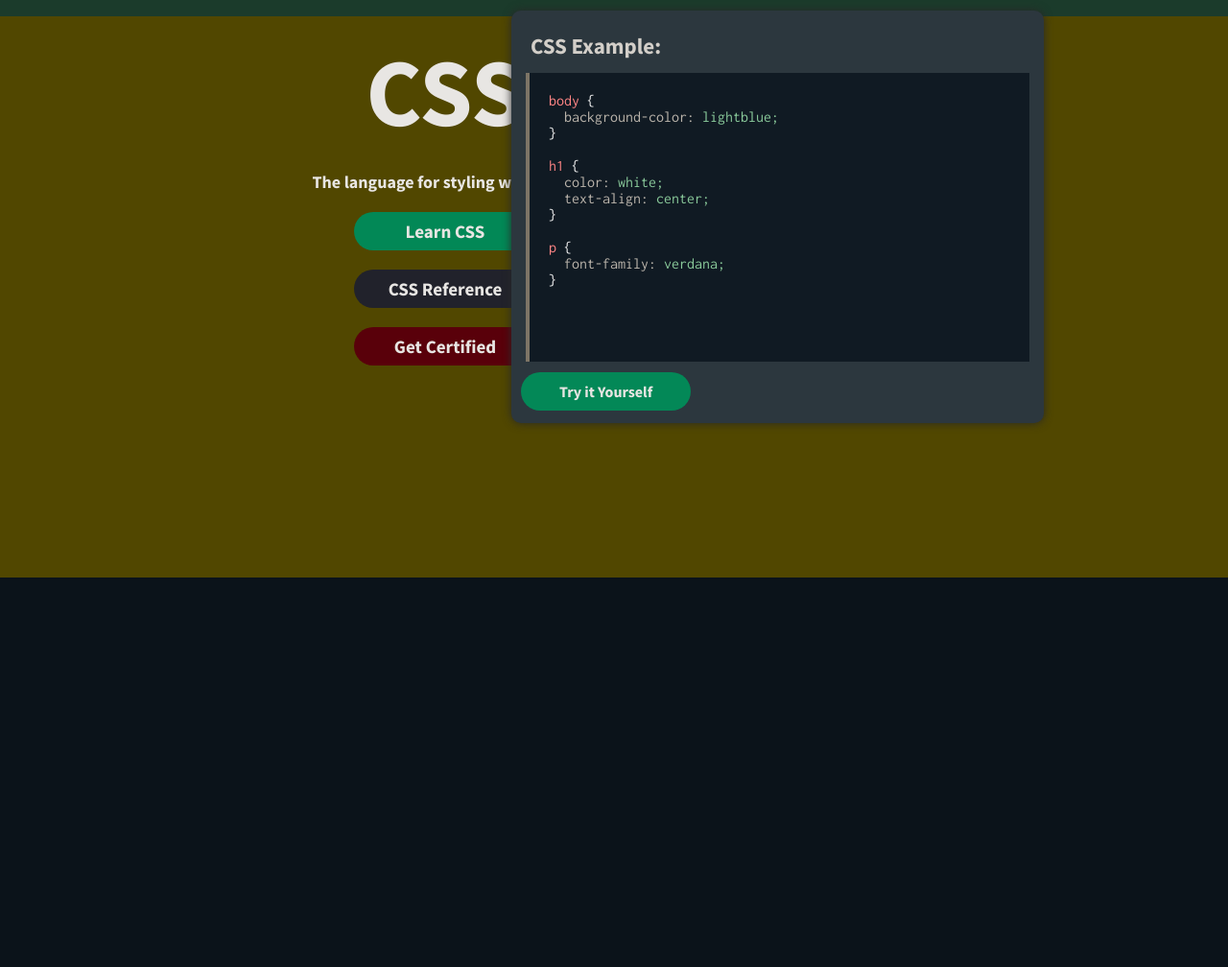
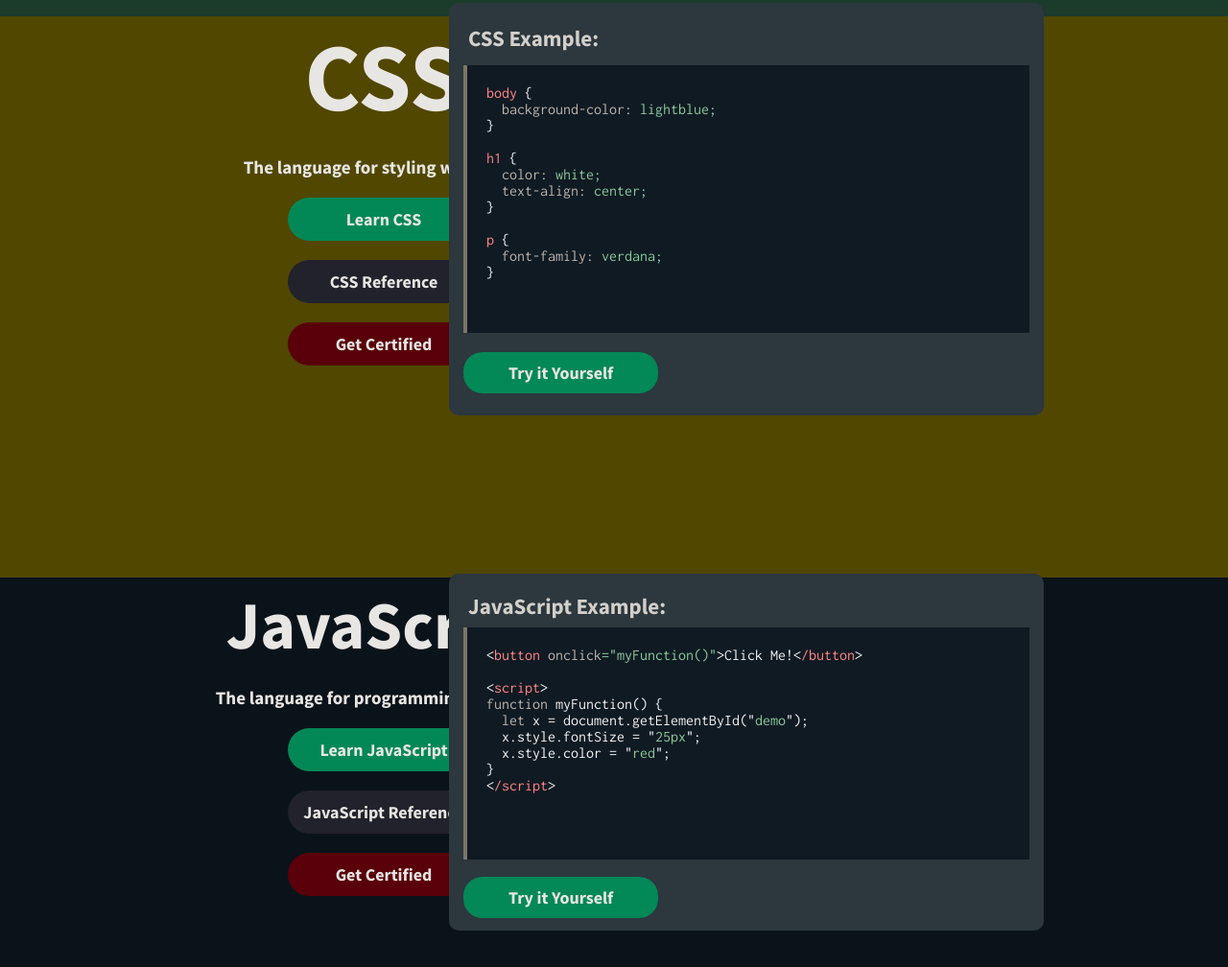
Before and after one commit to zhiuxr/w3schools-page, a plain HTML site: page index.html in a window 1280 px wide. Shown: the part 1172-2180 px from the top of the page at 96% size. Drawn offline with Linux system fonts and the light colour scheme.

Commit message:
add JavaScript section and change css

```diff
--- a/index.html
+++ b/index.html
@@ -130,7 +130,37 @@
         </div>
         <!-- section javascript-->
         <div class="javascript">
-
+            <div class="left">
+                <div class="child">
+                     <h1>JavaScript</h1>
+                    <p>The language for programming web pages
+                    </p>
+                    <ul>
+                        <li><a class="a1" href="">Learn JavaScript</a></li>
+                        <li><a class="a2" href="">JavaScript Reference</a></li>
+                        <li><a class="a3" href="">Get Certified</a></li>
+                    </ul>
+                </div>
+            </div>
+            <div class="right">
+                <div class="example">
+                    <div class="h2"><h3>JavaScript Example:</h3></div>
+                    <div class="course">
+                        <div class="source-code">
+                            &lt;<span style="color:#ff8585;">button</span><span style="color:#b9b3aa;"> onclick</span><span style="color:#89c99a;">=</span><span style="color:#89c99a;">&quot;myFunction()&quot;</span>&gt;Click Me!&lt;<span style="color:#ff8585;">/button</span>&gt;<br><br>
+                            &lt;<span style="color:#ff8585">script</span>&gt;<br>
+                            <span style="color:#b9b3aa">function</span> myFunction() {<br>
+                            &nbsp;<span style="color:#b9b3aa"> let</span> x = document.getElementById(&quot;<span style="color:#89c99a">demo</span>&quot;);<br>
+                            &nbsp; x.style.fontSize = &quot;<span style="color:#89c99a">25px</span>&quot;; <br>
+                            &nbsp; x.style.color = &quot;<span style="color:#89c99a">red</span>&quot;; <br>}<br>
+                            &lt;<span style="color:#ff8585">/script</span>&gt;
+                        </div>
+                    </div>
+                    <div class="a">
+                        <a href="">Try it Yourself</a>
+                    </div>
+                </div>
+            </div>
         </div>
         <!--section python-->
         <div class="python">
--- a/style.css
+++ b/style.css
@@ -139,6 +139,7 @@ body {
     border-radius: 0 30px 30px 0;
     cursor: pointer;
     outline: none;
+    border-left: 3px solid #04aa6d;
 }
 .page1 a {
     font-weight: bold;
@@ -163,9 +164,8 @@ body {
     right: 30%;
     bottom: 15%;
     height: 430px;
-    width: 555px;
+    width: 620px;
     background-color: #2C373E;
-    box-shadow: 0 0 10px rgb(40, 40, 40);
     border-radius: 10px;
     font-weight: 500;
 }
@@ -182,7 +182,7 @@ body {
 }
 .html .right .example .course {
     bottom: 0;
-    height: 70%;
+    height: 65%;
     margin: 0 15px;
     background-color: #101A23;
     border-left: 4px solid #7D7566 ;
@@ -194,17 +194,20 @@ body {
 }
 .a {
     position: absolute;
-    bottom: 13px;
-    left: 10px;
+    bottom: 23px;
+    left: 15px;
     background-color: #038857;
     border-radius: 20px;
 }
 .a a {
     display: flex;
-    font-size: 16px;
-    padding: 10px 40px;
+    font-size: 18px;
+    padding: 10px 47px;
     text-decoration: none;
     color: #E8E6E3;
+}
+.a:hover {
+    background-color: #047A4E;
 }
 .html .left {
     position: absolute;
@@ -214,7 +217,7 @@ body {
 }
 .html .left .child {
     position: absolute;
-    left: 45%;
+    left: 35%;
     bottom: 15%;
     width: 55%;
     right: 0;
@@ -228,7 +231,7 @@ body {
 }
 .html .left p {
     color: #E8E6E3;
-    font-size: 18px;
+    font-size: 19px;
     padding-top: 20px;
     font-weight: 500;
 }
@@ -240,14 +243,13 @@ body {
     margin: 20px 0;
 }
 .html .left .child a {
-    width: 190px;
+    width: 200px;
     border-radius: 60px;
     margin: auto;
     text-decoration: none;
     color: #E8E6E3;
-    padding: 8px 0;
-    font-size: 19px;
-    font-weight:500;
+    padding: 11px 0;
+    font-size: 18px;
 }
 .html .left .child .a1 {
     background-color: #028856;
@@ -286,11 +288,10 @@ body {
 .css .right .example {
     position: absolute;
     right: 30%;
-    bottom: 47%;
+    bottom: 48%;
     height: 430px;
-    width: 555px;
+    width: 620px;
     background-color: #2C373E;
-    box-shadow: 0 0 10px rgb(40, 40, 40);
     border-radius: 10px;
     font-weight: 500;
 }
@@ -307,7 +308,7 @@ body {
 }
 .css .right .example .course {
     bottom: 0;
-    height: 70%;
+    height: 65%;
     margin: 0 15px;
     background-color: #101A23;
     border-left: 4px solid #7D7566 ;
@@ -319,17 +320,20 @@ body {
 }
 .css .a {
     position: absolute;
-    bottom: 13px;
-    left: 10px;
+    bottom: 23px;
+    left: 15px;
     background-color: #038857;
     border-radius: 20px;
 }
 .css .a a {
     display: flex;
-    font-size: 16px;
-    padding: 10px 40px;
+    font-size: 18px;
+    padding: 10px 47px;
     text-decoration: none;
     color: #E8E6E3;
+}
+.a:hover {
+    background-color: #047A4E;
 }
 .css .left {
     position: absolute;
@@ -339,7 +343,7 @@ body {
 }
 .css .left .child {
     position: absolute;
-    left: 45%;
+    left: 35%;
     bottom: 52%;
     width: 55%;
     right: 0;
@@ -348,12 +352,11 @@ body {
 .css .left h1 {
     color: #E8E6E3;
     font-size: 100px;
-    padding-top: 105px;
     font-weight: 500;
 }
 .css .left p {
     color: #E8E6E3;
-    font-size: 18px;
+    font-size: 19px;
     padding-top: 20px;
     font-weight: 500;
 }
@@ -365,14 +368,13 @@ body {
     margin: 20px 0;
 }
 .css .left .child a {
-    width: 190px;
+    width: 200px;
     border-radius: 60px;
     margin: auto;
     text-decoration: none;
     color: #E8E6E3;
-    padding: 8px 0;
-    font-size: 19px;
-    font-weight:500;
+    padding: 11px 0;
+    font-size: 18px;
 }
 .css .left .child .a1 {
     background-color: #028856;
@@ -396,6 +398,121 @@ body {
     height: 525px;
     background-color: #0B131A;
 }
+.javascript .right {
+    position: absolute;
+    right: 0;
+    width: 50%;
+    height: 100%;
+}
+.javascript .right .example {
+    position: absolute;
+    right: 30%;
+    bottom: 54%;
+    height: 372px;
+    width: 620px;
+    background-color: #2C373E;
+    border-radius: 10px;
+    font-weight: 500;
+}
+.javascript .h2 {
+    height: 15%;
+
+}
+.javascript .right .example h3 {
+    position: absolute;
+    top: 5%;
+    left: 20px;
+    font-size: 23px;
+    color: #D3CFC9;
+}
+.javascript .right .example .course {
+    bottom: 0;
+    height: 65%;
+    margin: 0 15px;
+    background-color: #101A23;
+    border-left: 4px solid #7D7566 ;
+    padding: 20px;
+}
+.javascript .source-code {
+    font-family: 'Inconsolata', monospace;
+    font-size: 16px;
+}
+.javascript .a {
+    position: absolute;
+    bottom: 13px;
+    left: 15px;
+    background-color: #038857;
+    border-radius: 20px;
+}
+.javascript .a a {
+    display: flex;
+    font-size: 18px;
+    padding: 10px 47px;
+    text-decoration: none;
+    color: #E8E6E3;
+}
+.a:hover {
+    background-color: #047A4E;
+}
+.javascript .left {
+    position: absolute;
+    left: 0;
+    width: 50%;
+    height: 100%;
+}
+.javascript .left .child {
+    position: absolute;
+    left: 35%;
+    bottom: 56%;
+    width: 55%;
+    right: 0;
+    text-align: center;
+}
+.javascript .left h1 {
+    color: #E8E6E3;
+    font-size: 70px;
+    font-weight: 500;
+}
+.javascript .left p {
+    color: #E8E6E3;
+    font-size: 19px;
+    padding-top: 20px;
+    font-weight: 500;
+}
+.javascript .left .child ul {
+    list-style-type: none;
+}
+.javascript .left .child li {
+    display: flex;
+    margin: 20px 0;
+}
+.javascript .left .child a {
+    width: 200px;
+    border-radius: 60px;
+    margin: auto;
+    text-decoration: none;
+    color: #E8E6E3;
+    padding: 11px 0;
+    font-size: 18px;
+}
+.javascript .left .child .a1 {
+    background-color: #028856;
+}
+.javascript .left .child .a1:hover {
+    background-color: #057A4F;
+}
+.javascript .left .child .a2 {
+    background-color: #21222B;
+}
+.javascript .left .child .a2:hover {
+    background-color: #000101;
+}
+.javascript .left .child .a3 {
+    background-color: #59000A;
+}
+.javascript .left .child .a3:hover {
+    background-color: #60000B;
+}
 .python {
     height: 525px;
     background-color: #2C1E1B;
```
